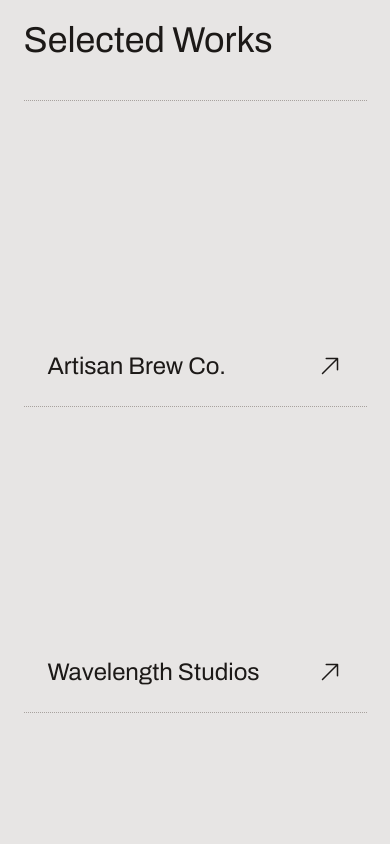
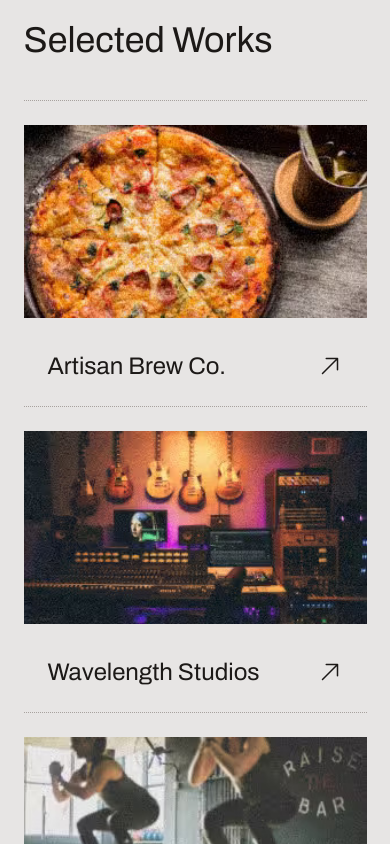
Before and after one commit to webbddev/natalia-designer, a Next.js app: page / in a window 390 px wide. Shown: the part 1720-2564 px from the top of the page. Built offline with nearby package versions, Linux system fonts and the light colour scheme.

Commit message:
projects images add on mobile

```diff
--- a/src/app/page.tsx
+++ b/src/app/page.tsx
@@ -1,5 +1,4 @@
-import { Footer, Header, Hero, Intro, Projects, Testimonials } from "@/sections";
-import FAQs from "@/sections/FAQs";
+import { FAQs, Footer, Header, Hero, Intro, Projects, Testimonials } from "@/sections";
 
 
 export default function Home() {
--- a/src/components/Button.tsx
+++ b/src/components/Button.tsx
@@ -1,7 +1,6 @@
 import { ButtonHTMLAttributes, ReactNode } from "react";
 import { twMerge } from "tailwind-merge";
 
-// Define the ButtonProps type separately
 type ButtonProps = {
   variant: "primary" | "secondary" | "text";
   iconAfter?: ReactNode;
--- a/src/components/Testimonial.tsx
+++ b/src/components/Testimonial.tsx
@@ -13,11 +13,9 @@ type TestimonialProps = {
   imagePositionY: number;
   image: string | StaticImport;
   className?: string;
-};
+} & HTMLAttributes<HTMLDivElement>;
 
-const Testimonial = (
-  props: TestimonialProps & HTMLAttributes<HTMLDivElement>
-) => {
+const Testimonial = (props: TestimonialProps) => {
   const {
     quote,
     name,
@@ -28,9 +26,6 @@ const Testimonial = (
     className,
     ...rest
   } = props;
-
-  // const [quoteScope, quoAnimate] = useAnimate();
-  // const [citeScope, citeAnimate] = useAnimate();
 
   // custom animation hook
   const {
--- a/src/sections/Header.tsx
+++ b/src/sections/Header.tsx
@@ -1,7 +1,7 @@
 "use client";
 
 import Button from "@/components/Button";
-import { FC, MouseEvent, useEffect, useState } from "react";
+import { FC, useEffect, useState } from "react";
 import { motion, useAnimate } from "motion/react";
 
 /* eslint-disable-next-line @typescript-eslint/no-unused-vars */
@@ -40,7 +40,8 @@ const Header: FC = () => {
     if (isOpen) {
       // When menu opens:
       // 1. Transform top line to form X (first move down, then rotate)
-      topLineAnimate([
+      topLineAnimate(
+        [
           [
             topLineScope.current,
             {
@@ -53,10 +54,15 @@ const Header: FC = () => {
               rotate: 45,
             },
           ],
-      ]);
+        ],
+        {
+          duration: .5, // Duration in seconds
+        }
+      );
 
       // 2. Transform bottom line to form X (first move up, then rotate)
-      bottomLineAnimate([
+      bottomLineAnimate(
+        [
           [
             bottomLineScope.current,
             {
@@ -69,9 +75,13 @@ const Header: FC = () => {
               rotate: -45,
             },
           ],
-      ]);
+        ],
+        {
+          duration: .5, // Duration in seconds
+        }
+      );
 
-      // 3. navAnimate fn to animate navigation menu to expand to full height
+      // 3. navAnimate fn to animate navigation menu expansion to full height
       // with a slower duration for a smooth opening effect
       navAnimate(
         navScope.current, // Target element (nav container)
@@ -85,7 +95,8 @@ const Header: FC = () => {
       // 1. First rotate back to 0 degrees
       // 2. Then move back to original Y position
       // Order matters to create a smooth transition
-      topLineAnimate([
+      topLineAnimate(
+        [
           [
             topLineScope.current,
             {
@@ -98,12 +109,17 @@ const Header: FC = () => {
               translateY: 0,
             },
           ],
-      ]);
+        ],
+        {
+          duration: .5, // Duration in seconds
+        }
+      );
 
       // Reset bottom hamburger line:
       // 1. First rotate back to 0 degrees
       // 2. Then move back to original Y position
-      bottomLineAnimate([
+      bottomLineAnimate(
+        [
           [
             bottomLineScope.current,
             {
@@ -116,7 +132,11 @@ const Header: FC = () => {
               translateY: 0,
             },
           ],
-      ]);
+        ],
+        {
+          duration: .5, // Duration in seconds
+        }
+      );
 
       // Animate navigation menu to collapse
       // with a faster duration for a snappier closing effect
--- a/src/sections/Projects.tsx
+++ b/src/sections/Projects.tsx
@@ -45,7 +45,14 @@ const Projects: FC = () => {
             >
               <div className="absolute rounded-md bottom-0 left-0 w-full h-0 group-hover/project:h-full transition-all duration-500 bg-stone-300"></div>
               <div className="relative">
-                <div className="md:hidden aspect-video"></div>
+                <div className="md:hidden aspect-video">
+                  {" "}
+                  <Image
+                    src={image}
+                    alt={`${name} image`}
+                    className="size-full object-cover"
+                  />
+                </div>
                 {/*  */}
                 <div className="mt-8 px-6 md:mt-0 flex justify-between items-center md:grid md:[grid-template-columns:1fr_300px_max-content] md:gap-8">
                   <div className="lg:group-hover/project:pl-8 transition-all duration-700">
--- a/src/sections/index.ts
+++ b/src/sections/index.ts
@@ -3,4 +3,5 @@ export {default as Hero} from './Hero';
 export {default as Intro} from './Intro';
 export {default as Projects} from './Projects';
 export {default as Testimonials} from './Testimonials';
+export {default as FAQs} from './FAQs';
 export {default as Footer} from './Footer';
```
Also changed, not shown: currentProgress.txt, 1 other file (tests, documents, lock files or other folders). Lines whose indentation alone changed are shown as unchanged.
